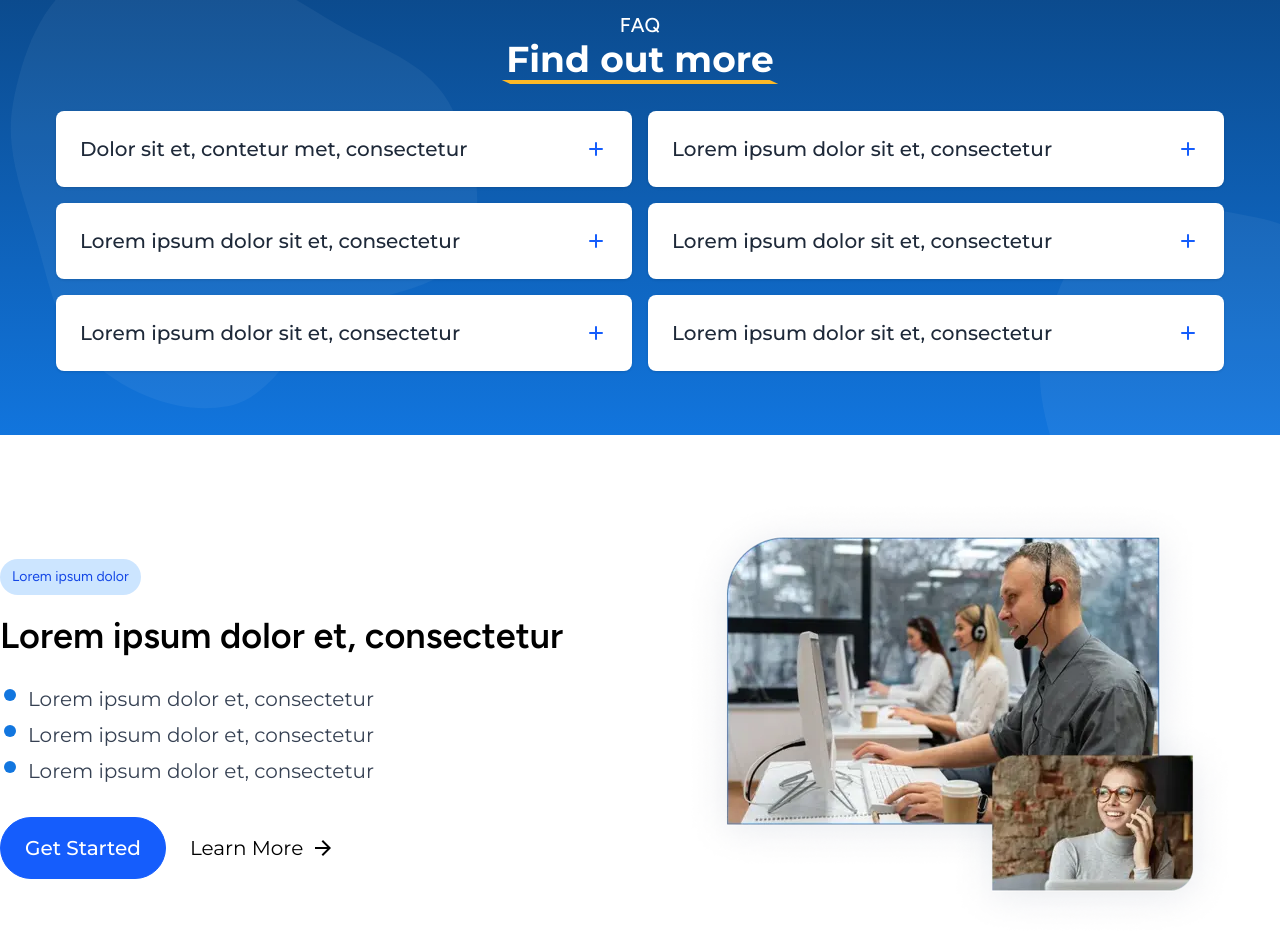
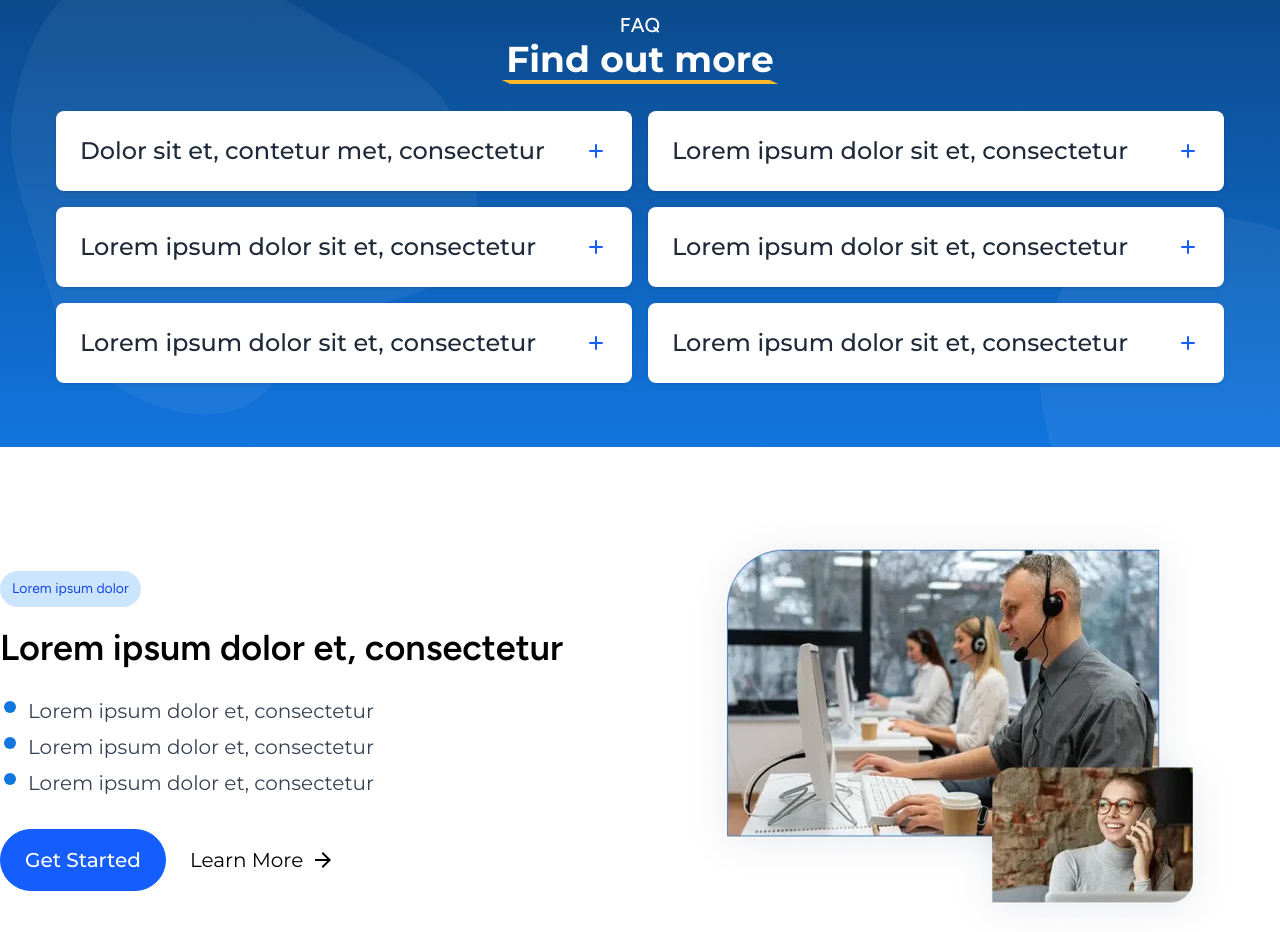
Before and after one commit to KaveeshClickDo/seekahost.lk-v3, a Next.js app: page /contact in a window 1280 px wide. Shown: the part 1380-2312 px from the top of the page. Built offline with nearby package versions, Linux system fonts and the light colour scheme.

Commit message:
font size fixed

```diff
--- a/src/components/contact/FAQ.js
+++ b/src/components/contact/FAQ.js
@@ -63,7 +63,7 @@ export default function FAQ() {
           className="flex justify-between items-center cursor-pointer"
           onClick={() => toggleFAQ(item.id)}
         >
-          <h4 className="font-medium text-gray-800 md:text-xl">{item.question}</h4>
+          <h4 className="font-medium text-gray-800 md:text-2xl">{item.question}</h4>
           <button aria-label={isOpen ? "Collapse" : "Expand"} className={`text-blue-600 cursor-pointer flex items-center justify-center w-6 h-6 transition-transform duration-600 ${isOpen ? 'transform rotate-180 bg-blue-600 text-white rounded-md' : ''}`}>
             {isOpen ? (
               <svg xmlns="http://www.w3.org/2000/svg" className="h-6 w-6" fill="none" viewBox="0 0 24 24" stroke="currentColor">
@@ -86,7 +86,7 @@ export default function FAQ() {
           }}
           ref={contentRef}
         >
-          <div className="mt-2 text-gray-600 text-sm md:text-lg font-medium">
+          <div className="mt-2 text-gray-600 md:text-xl font-medium">
             {item.answer}
           </div>
         </div>
```
